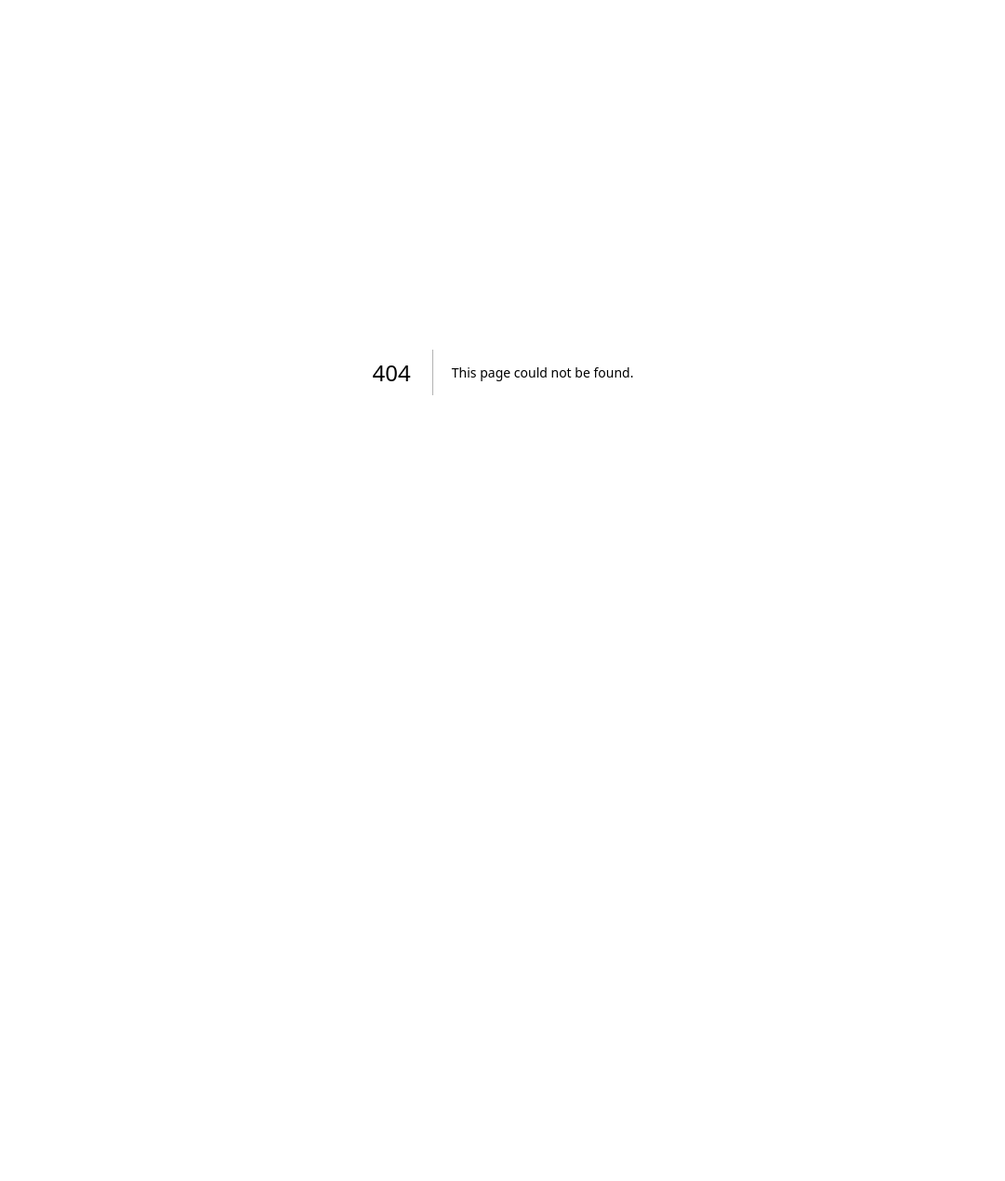
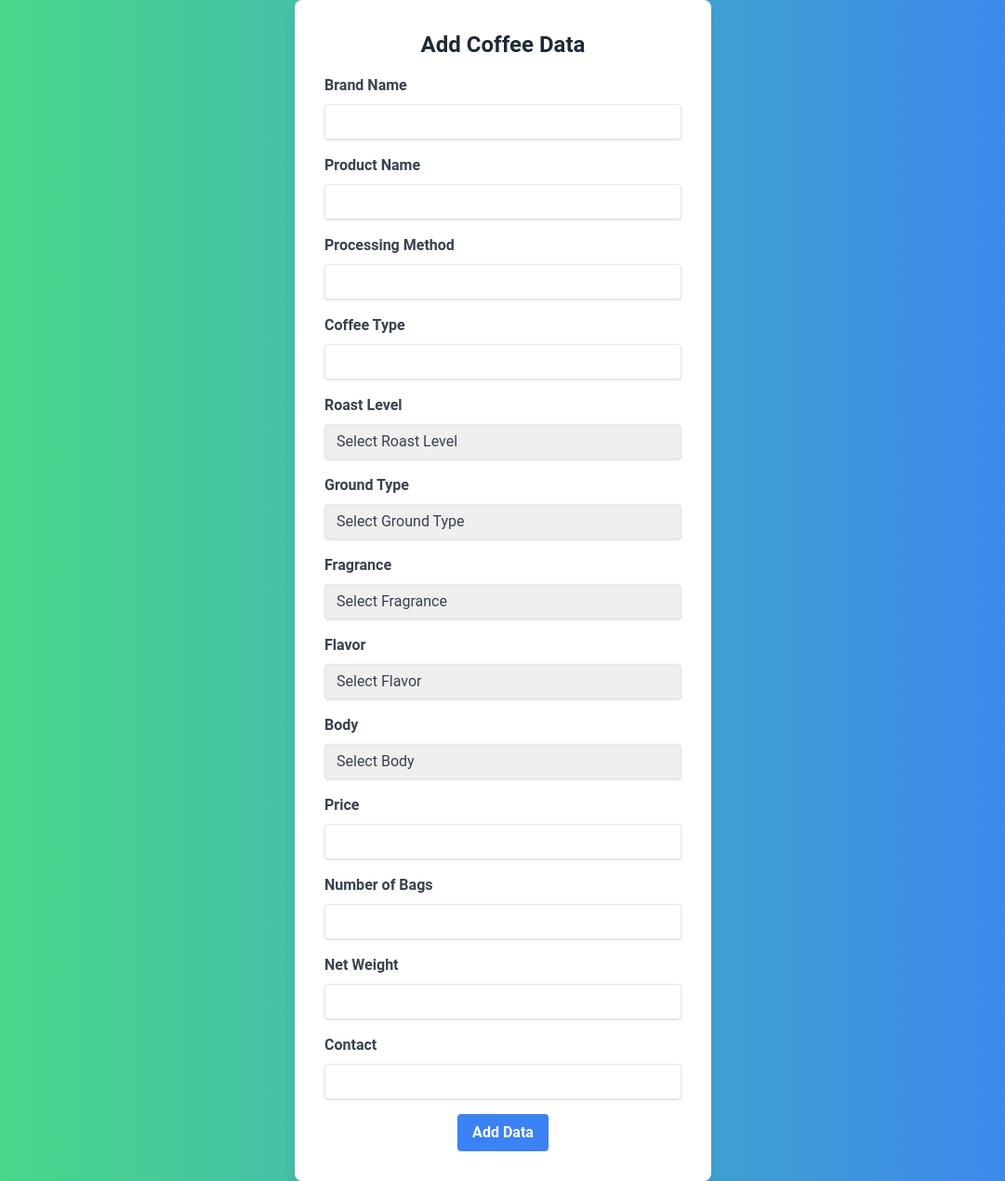
Before and after one commit to ThandarHtetHtetSan/personalized-local-coffee-recommendation-system, a Next.js app in the folder next-client/: page /admin/coffee/add-coffee in a window 1280 px wide. Before the commit this address had no page. Shown: the whole page at 93% size, without its empty margins (99-1180 px from the left). Before the commit the page ends 800 px from the top, so only its background shows below. Built offline with nearby package versions, Linux system fonts and the light colour scheme.

Commit message:
add two api route and UI

```diff
--- /dev/null
+++ b/next-client/src/pages/admin/coffee/add-coffee.js
@@ -0,0 +1,220 @@
+import React, { useState } from 'react';
+import axios from 'axios';
+
+const AddDataForm = () => {
+  const [formData, setFormData] = useState({
+    brand_name: '',
+    coffee_type: '',
+    processing_method: '',
+    no_of_bags: '',
+    net_weight: '',
+    roast_level: '',
+    fragrance: '',
+    flavor: '',
+    ground_type: '',
+    body: '',
+    price: '',
+    contact: '',
+    class_name: ''
+  });
+
+  const handleChange = (e) => {
+    setFormData({
+      ...formData,
+      [e.target.name]: e.target.value,
+    });
+  };
+
+  const handleSubmit = async (e) => {
+    e.preventDefault();
+    try {
+      const response = await axios.post('http://localhost:5000/api/add-coffee', formData);
+      console.log(response.data);
+    } catch (error) {
+      console.error(error);
+    }
+  };
+
+  return (
+    <div className="min-h-screen bg-gradient-to-r from-green-400 to-blue-500 flex items-center justify-center">
+        <div className="bg-white p-8 rounded-lg shadow-lg w-full max-w-md">
+        <h2 className="text-2xl font-bold text-center text-gray-800 mb-4">Add Coffee Data</h2>
+        <form onSubmit={handleSubmit}>
+          {/* Other form fields */}
+          <div className="mb-4">
+            <label className="block text-gray-700 font-bold mb-2">Brand Name</label>
+            <input
+              type="text"
+              name="brand_name"
+              value={formData.brand_name}
+              onChange={handleChange}
+              className="shadow appearance-none border rounded w-full py-2 px-3 text-gray-700 leading-tight focus:outline-none focus:shadow-outline"
+            />
+          </div>
+          <div className="mb-4">
+            <label className="block text-gray-700 font-bold mb-2">Product Name</label>
+            <input
+              type="text"
+              name="class_name"
+              value={formData.class_name}
+              onChange={handleChange}
+              className="shadow appearance-none border rounded w-full py-2 px-3 text-gray-700 leading-tight focus:outline-none focus:shadow-outline"
+            />
+          </div>
+          <div className="mb-4">
+            <label className="block text-gray-700 font-bold mb-2">Processing Method</label>
+            <input
+              type="text"
+              name="processing_method"
+              value={formData.processing_method}
+              onChange={handleChange}
+              className="shadow appearance-none border rounded w-full py-2 px-3 text-gray-700 leading-tight focus:outline-none focus:shadow-outline"
+            />
+          </div>
+          <div className="mb-4">
+            <label className="block text-gray-700 font-bold mb-2">Coffee Type</label>
+            <input
+              type="text"
+              name="coffee_type"
+              value={formData.coffee_type}
+              onChange={handleChange}
+              className="shadow appearance-none border rounded w-full py-2 px-3 text-gray-700 leading-tight focus:outline-none focus:shadow-outline"
+            />
+          </div>
+
+
+          <div className="mb-4">
+            <label className="block text-gray-700 font-bold mb-2">Roast Level</label>
+            <select
+              name="roastLevel"
+              value={formData.roastLevel}
+              onChange={handleChange}
+              className="shadow appearance-none border rounded w-full py-2 px-3 text-gray-700 leading-tight focus:outline-none focus:shadow-outline"
+            >
+              <option value="">Select Roast Level</option>
+              <option value="66c4d63bc0935cb1598e7a08">Light</option>
+              <option value="66c4d644c0935cb1598e7b2f">Medium Light</option>
+              <option value="66c4d633c0935cb1598e78a1">Medium</option>
+              <option value="66c4d635c0935cb1598e791e">Medium Dark</option>
+              <option value="66c4d634c0935cb1598e78ce">Dark</option>
+            </select>
+          </div>
+          <div className="mb-4">
+            <label className="block text-gray-700 font-bold mb-2">Ground Type</label>
+            <select
+              name="groundType"
+              value={formData.groundType}
+              onChange={handleChange}
+              className="shadow appearance-none border rounded w-full py-2 px-3 text-gray-700 leading-tight focus:outline-none focus:shadow-outline"
+            >
+              <option value="">Select Ground Type</option>
+              <option value="66c4d636c0935cb1598e7961">Whole Bean</option>
+              <option value="66c4d634c0935cb1598e78aa">Fine Ground</option>
+              <option value="66c4d635c0935cb1598e78f5">Coarse Ground</option>
+            </select>
+          </div>
+          <div className="mb-4">
+            <label className="block text-gray-700 font-bold mb-2">Fragrance</label>
+            <select
+              name="fragrance"
+              value={formData.fragrance}
+              onChange={handleChange}
+              className="shadow appearance-none border rounded w-full py-2 px-3 text-gray-700 leading-tight focus:outline-none focus:shadow-outline"
+            >
+              <option value="">Select Fragrance</option>
+              <option value="66c4d63cc0935cb1598e7a16">Fruity</option>
+              <option value="66c4d63cc0935cb1598e7a16">Floral</option>
+              <option value="66c4d634c0935cb1598e78a4">Sweet</option>
+              <option value="66c4d635c0935cb1598e7921">Spicy</option>
+              <option value="66c4d634c0935cb1598e78d1">Smoky</option>
+            </select>
+          </div>
+          <div className="mb-4">
+            <label className="block text-gray-700 font-bold mb-2">Flavor</label>
+            <select
+              name="flavor"
+              value={formData.flavor}
+              onChange={handleChange}
+              className="shadow appearance-none border rounded w-full py-2 px-3 text-gray-700 leading-tight focus:outline-none focus:shadow-outline"
+            >
+              <option value="">Select Flavor</option>
+              <option value="66c4d63bc0935cb1598e7a0c">Very Sweet</option>
+              <option value="66c4d644c0935cb1598e7b35">Sweet</option>
+              <option value="66c4d634c0935cb1598e78a7">Normal</option>
+              <option value="66c4d635c0935cb1598e7924">Bitter</option>
+              <option value="66c4d634c0935cb1598e78d4">Very Bitter</option>
+            </select>
+          </div>
+          <div className="mb-4">
+            <label className="block text-gray-700 font-bold mb-2">Body</label>
+            <select
+              name="body"
+              value={formData.body}
+              onChange={handleChange}
+              className="shadow appearance-none border rounded w-full py-2 px-3 text-gray-700 leading-tight focus:outline-none focus:shadow-outline"
+            >
+              <option value="">Select Body</option>
+              <option value="66c4d63bc0935cb1598e7a10">Lighter</option>
+              <option value="66c4d644c0935cb1598e7b39">Light</option>
+              <option value="66c4d634c0935cb1598e78ad">Medium</option>
+              <option value="66c4d635c0935cb1598e7928">Full</option>
+              <option value="66c4d634c0935cb1598e78d8">Heavy</option>
+            </select>
+          </div>
+          {/* Repeat similar blocks for other fields */}
+          <div className="mb-4">
+            <label className="block text-gray-700 font-bold mb-2">Price</label>
+            <input
+              type="text"
+              name="price"
+              value={formData.price}
+              onChange={handleChange}
+              className="shadow appearance-none border rounded w-full py-2 px-3 text-gray-700 leading-tight focus:outline-none focus:shadow-outline"
+            />
+          </div>
+          <div className="mb-4">
+            <label className="block text-gray-700 font-bold mb-2">Number of Bags</label>
+            <input
+              type="text"
+              name="no_of_bags"
+              value={formData.no_of_bags}
+              onChange={handleChange}
+              className="shadow appearance-none border rounded w-full py-2 px-3 text-gray-700 leading-tight focus:outline-none focus:shadow-outline"
+            />
+          </div>
+          <div className="mb-4">
+            <label className="block text-gray-700 font-bold mb-2">Net Weight</label>
+            <input
+              type="text"
+              name="net_weight"
+              value={formData.net_weight}
+              onChange={handleChange}
+              className="shadow appearance-none border rounded w-full py-2 px-3 text-gray-700 leading-tight focus:outline-none focus:shadow-outline"
+            />
+          </div>
+          <div className="mb-4">
+            <label className="block text-gray-700 font-bold mb-2">Contact</label>
+            <input
+              type="text"
+              name="contact"
+              value={formData.contact}
+              onChange={handleChange}
+              className="shadow appearance-none border rounded w-full py-2 px-3 text-gray-700 leading-tight focus:outline-none focus:shadow-outline"
+            />
+          </div>
+          <div className="text-center">
+            <button
+              type="submit"
+              className="bg-blue-500 hover:bg-blue-700 text-white font-bold py-2 px-4 rounded focus:outline-none focus:shadow-outline"
+            >
+              Add Data
+            </button>
+          </div>
+        </form>
+      </div>
+    </div>
+
+  );
+};
+
+export default AddDataForm;
```
Also changed, not shown: 1 other file (tests, documents, lock files or other folders).
